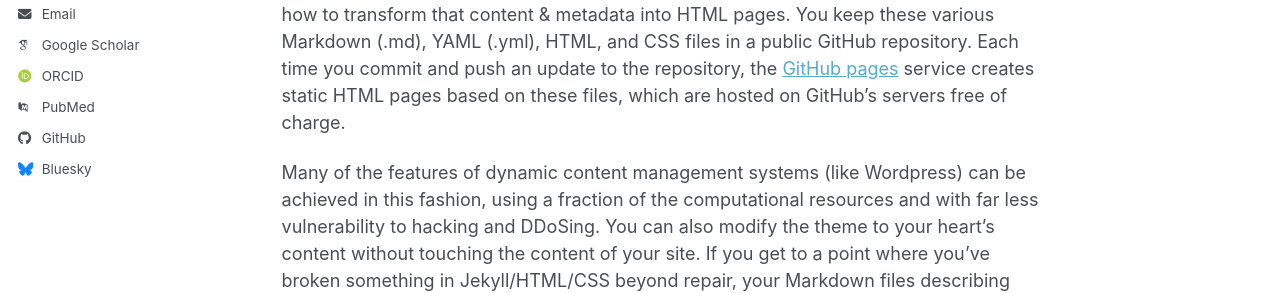
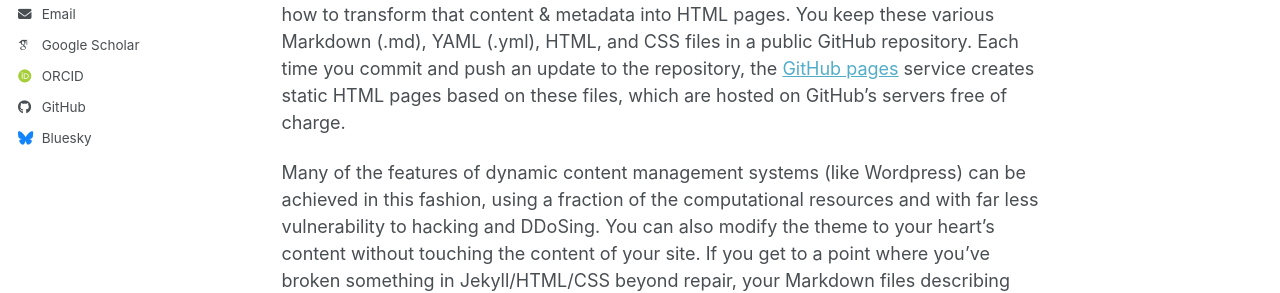
Before and after one commit to sgshindler/sgshindler.github.io, a Jekyll site: the page built from _pages/about.md, in a window 1280 px wide. Shown: the part 616-909 px from the top of the page. Built offline with Jekyll 4.4.1, drawn with Linux system fonts in a browser that asks for light colours; some web fonts are replaced; a script bundle is joined from its source files by our own code; library files that are not in the unit come from our copies.

Commit message:
Update _config.yml

```diff
--- a/_config.yml
+++ b/_config.yml
@@ -40,7 +40,7 @@ author:
   orcid            : "https://orcid.org/0000-0002-7396-2476"
   semantic         : # URL
   ssrn             : # URL
-  pubmed           : ""
+  pubmed           :
   researchgate     : # URL
   scopus           : # URL
   zotero           : # URL
```
